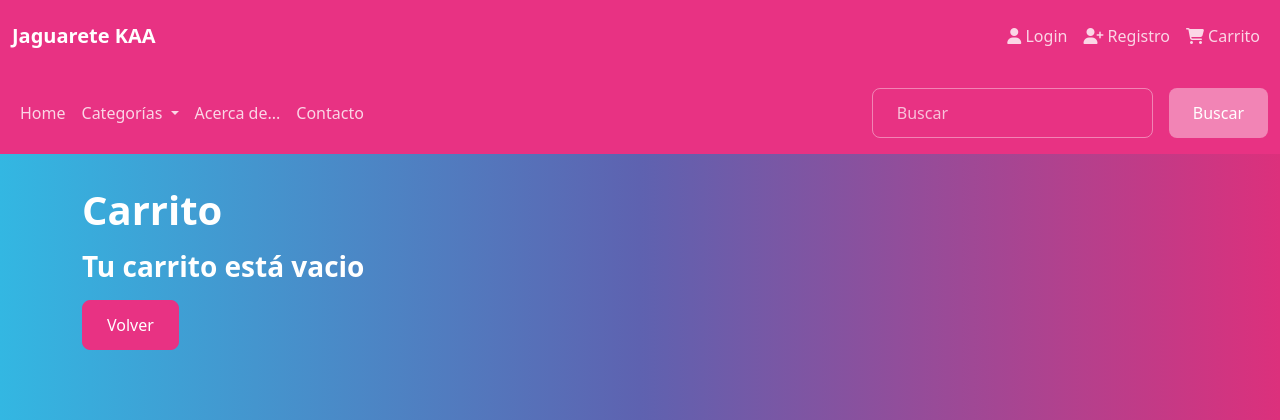
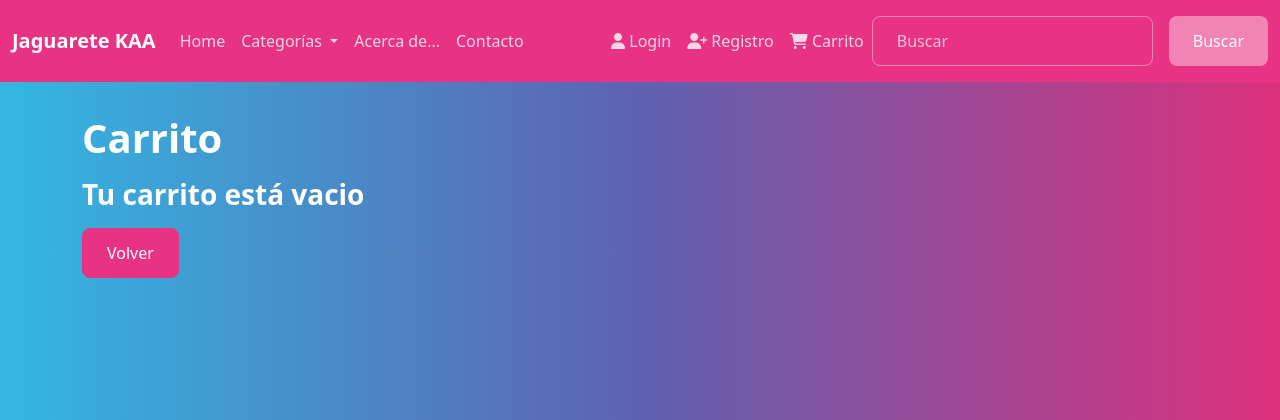
Before and after one commit to agus-droid/Trabajo-Integrador-Final-Django-Polotic, a Django app: template carts/templates/carts/cart.html in a window 1280 px wide. Shown: the top 420 px of the page. Run offline with Django 3.2, Linux system fonts and the light colour scheme; the template is opened without the code that fills it, so the values that code supplies are empty; some libraries are stand-ins or nearby versions.

Commit message:
Algunas correcciones y se eliminó el header

```diff
--- a/carts/templates/carts/cart.html
+++ b/carts/templates/carts/cart.html
@@ -2,10 +2,8 @@
 {% load product_extras %}
 {% block content %}
     <h1>Carrito</h1>
-
     {% if cart.products.exists %}
-
-        <div class="col-8 mb-2 bg-light card-body" style="border-radius: 20px;">
+        <div class="col-8 mb-2 card-body bg-dark" style="border-radius: 20px;">
             <table class="table-responsive">
                 <thead>
                     <tr>
@@ -42,7 +40,7 @@
         </div>
 
         <div class="col">
-            <div class="bg-light" style="border-radius: 20px;">
+            <div class="bg-dark" style="border-radius: 20px;">
                 <div class="card-body">
                     <div class="">
                         Subtotal: <span class="text-danger">{{ cart.subtotal | price_format }}</span>
--- a/carts/templates/carts/snippets/add.html
+++ b/carts/templates/carts/snippets/add.html
@@ -1,10 +1,10 @@
 <form method="post" action="{% url 'carts:add' %}">
     {% csrf_token %}
     <input type="hidden" name="product_id" value="{{ product.id }}">
-    <div style="width:140px">
+    <div style="width:200px">
         <div class="d-flex flex-row bd-highlight mb-3">
             <button type="button" class="btn btn-info bd-highlight" id="remove">-</button>
-            <input type="number" value="1" class="form-control bd-highlight text-center" id="quantity" name="quantity" readonly>
+            <input type="number" value="1" class="form-control" id="quantity" name="quantity" readonly>
             <button type="button" class="btn btn-info bd-highlight" id="add">+</button>
         </div>
         <div class="mt-2 d-flex">
--- a/products/templates/products/product.html
+++ b/products/templates/products/product.html
@@ -1,7 +1,7 @@
 {% extends 'base.html' %}
 {% block content %}
     <h1>{{ product.title }}</h1>
-    <div class="col" style="">
+    <div class="col">
         {% if product.image %}
             <img src="{{ product.image.url }}" alt="Imagen del producto" class="rounded img-fluid">
         {% endif %}
--- a/templates/base.html
+++ b/templates/base.html
@@ -10,7 +10,6 @@
     <link rel="stylesheet" href="{% static 'css/style.css' %}">
 </head>
 <body class="d-flex flex-column h-100 dark-mode">
-    {% include 'header.html' %}
     {% include 'navbar.html' %}
     <main class="flex-shrink-0">
         <div class="container mt-3 mb-3">
--- a/templates/header.html
+++ /dev/null
@@ -1,47 +0,0 @@
-{% url 'login' as login %}
-{% url 'register' as register %}
-{% url 'logout' as logout %}
-{% url 'carts:cart' as cart %}
-{% url 'index' as index %}
-{% load static %}
-
-<nav class="navbar navbar-expand-lg navbar-dark bg-primary">
-  <div class="container-fluid">
-    <button class="navbar-toggler" type="button" data-bs-toggle="collapse" data-bs-target="#navbarColor01" aria-controls="navbarSupportedContent" aria-expanded="false" aria-label="Toggle navigation">
-      <span class="navbar-toggler-icon"></span>
-    </button>
-    <a class="navbar-brand mb-0 h1" href="{{ index }}">Jaguarete KAA</a>
-    <div class="collapse navbar-collapse" id="navbarColor01">
-      <ul class="navbar-nav ms-auto">
-        {% if user.is_authenticated %}
-        <li class="nav-item">
-          <a class="nav-link">
-          <span class="fas fa-user"></span>
-          {{user.username}}</a>
-        </li>
-        <li class="nav-item">
-          <a class="nav-link {% if request.path == logout %}active{% endif %}" href="{{ logout }}">
-          <span class="fas fa-sign-in-alt"></span>
-          Logout</a>
-        </li>
-        {% else %}
-        <li class="nav-item">
-          <a class="nav-link {% if request.path == login %}active{% endif %}" href="{{ login }}">
-          <span class="fas fa-user"></span>
-          Login</a>
-        </li>
-        <li class="nav-item">
-          <a class="nav-link {% if request.path == register %}active{% endif %}" href="{{ register }}">
-          <span class="fas fa-user-plus"></span>
-          Registro</a>
-        </li>
-        {% endif %}
-        <li class="nav-item">
-          <a class="nav-link {% if request.path == cart %}active{% endif %}" href="{{ cart }}">
-          <span class="fas fa-shopping-cart"></span>
-          Carrito</a>
-        </li>
-      </ul>
-    </div>
-  </div>
-</nav>
--- a/templates/navbar.html
+++ b/templates/navbar.html
@@ -1,11 +1,21 @@
+{% url 'login' as login %}
+{% url 'register' as register %}
+{% url 'logout' as logout %}
+{% url 'carts:cart' as cart %}
+{% url 'index' as index %}
+{% load static %}
 {% url 'index' as index %}
 {% url 'about' as about %}
 {% url 'products:new' as new %}
 
 <nav class="navbar navbar-expand-lg navbar-dark bg-primary">
   <div class="container-fluid">
+    <button class="navbar-toggler" type="button" data-bs-toggle="collapse" data-bs-target="#navbarColor01" aria-controls="navbarSupportedContent" aria-expanded="false" aria-label="Toggle navigation">
+      <span class="navbar-toggler-icon"></span>
+    </button>
+    <a class="navbar-brand mb-0 h1" href="{{ index }}">Jaguarete KAA</a>
     <div class="collapse navbar-collapse" id="navbarColor01">
-      <ul class="navbar-nav me-auto mb-2 mb-lg-0">
+      <ul class="navbar-nav me-auto mb-lg-0">
         <li class="nav-item">
           <a class="nav-link {% if request.path == index %}active{% endif %}" href="{{ index }}">Home</a>
         </li>
@@ -32,6 +42,36 @@
         </li>
         {% endif %}
       </ul>
+      <ul class="navbar-nav ms-auto mb-0 mb-lg-0">
+        {% if user.is_authenticated %}
+        <li class="nav-item">
+          <a class="nav-link">
+          <span class="fas fa-user"></span>
+          {{user.username}}</a>
+        </li>
+        <li class="nav-item">
+          <a class="nav-link {% if request.path == logout %}active{% endif %}" href="{{ logout }}">
+          <span class="fas fa-sign-in-alt"></span>
+          Logout</a>
+        </li>
+        {% else %}
+        <li class="nav-item">
+          <a class="nav-link {% if request.path == login %}active{% endif %}" href="{{ login }}">
+          <span class="fas fa-user"></span>
+          Login</a>
+        </li>
+        <li class="nav-item">
+          <a class="nav-link {% if request.path == register %}active{% endif %}" href="{{ register }}">
+          <span class="fas fa-user-plus"></span>
+          Registro</a>
+        </li>
+        {% endif %}
+        <li class="nav-item">
+          <a class="nav-link {% if request.path == cart %}active{% endif %}" href="{{ cart }}">
+          <span class="fas fa-shopping-cart"></span>
+          Carrito</a>
+        </li>
+      </ul>
       <form class="d-flex" action="{% url 'products:search' %}">
         <input class="form-control me-sm-2" type="search" placeholder="Buscar" aria-label="Search" name="q" value="{{ query }}">
         <button class="btn btn-secondary my-2 my-sm-0" type="submit">Buscar</button>
```
